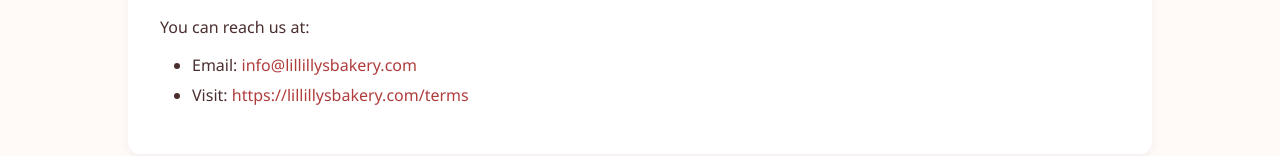
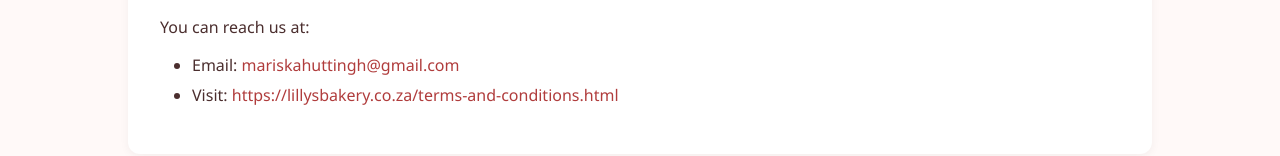
Before and after one commit to nawtybean/LilLilly, a plain HTML site: page terms-and-conditions.html in a window 1280 px wide. Shown: the part 1569-1725 px from the top of the page. Drawn offline with Linux system fonts and the light colour scheme.

Commit message:
updated privacy policy and terms and conditions

```diff
--- a/terms-and-conditions.html
+++ b/terms-and-conditions.html
@@ -157,8 +157,8 @@
     <h3>Contact</h3>
     <p>You can reach us at:</p>
     <ul>
-      <li>Email: <a href="mailto:info@lillillysbakery.com">info@lillillysbakery.com</a></li>
-      <li>Visit: <a href="https://lillillysbakery.com/terms">https://lillillysbakery.com/terms</a></li>
+      <li>Email: <a href="mailto:mariskahuttingh@gmail.com">mariskahuttingh@gmail.com</a></li>
+      <li>Visit: <a href="https://lillysbakery.co.za/terms-and-conditions.html">https://lillysbakery.co.za/terms-and-conditions.html</a></li>
     </ul>
   </main>
 
```
Also changed, not shown: privacy-policy.html (+2 -2 lines).
